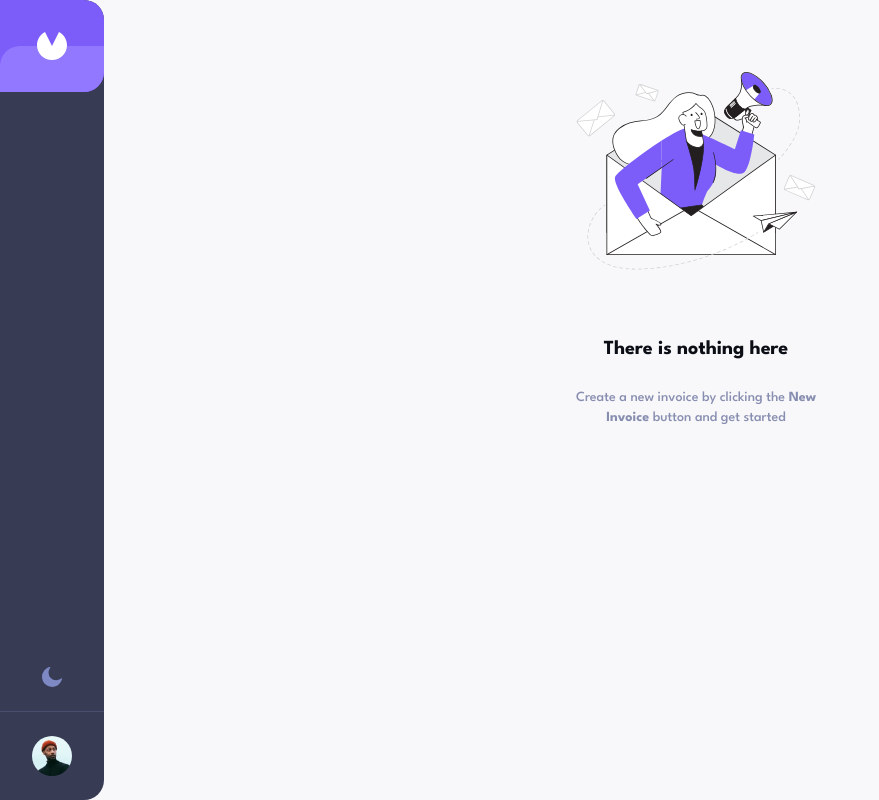
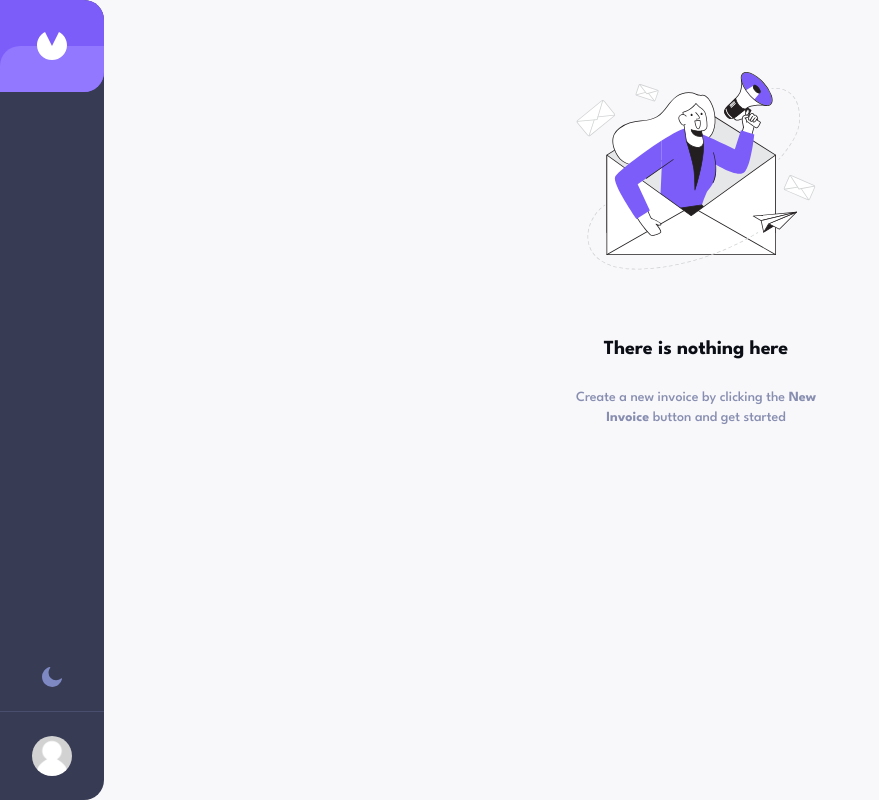
Before and after one commit to JaneMoroz/invoice-app, a Next.js app: page /invoices/1 in a window 1280 px wide. Shown: the whole page, without its empty margins (0-879 px from the left). Built offline with nearby package versions, Linux system fonts and the light colour scheme; no server answers; the database is empty; what world-countries would draw is missing.

Commit message:
style: fix avatar default picture + change input select color

```diff
--- a/app/components/navbar/Avatar.tsx
+++ b/app/components/navbar/Avatar.tsx
@@ -13,7 +13,7 @@ const Avatar: React.FC<AvatarProps> = ({ src }) => {
       height={40}
       width={40}
       alt="avatar"
-      src={src || "/images/image-avatar.jpg"}
+      src={src || "/images/placeholder.jpg"}
     />
   );
 };
--- a/app/globals.css
+++ b/app/globals.css
@@ -111,6 +111,14 @@ body,
   font-size: 12px !important;
   padding: 0 !important;
   margin: 0 !important;
+}
+
+.react-select__input {
+  color: #0c0e16 !important;
+}
+
+.dark .react-select__input {
+  color: #ffffff !important;
 }
 
 .react-select__indicator-separator {
```
Also changed, not shown: public/images/placeholder.jpg (added).
